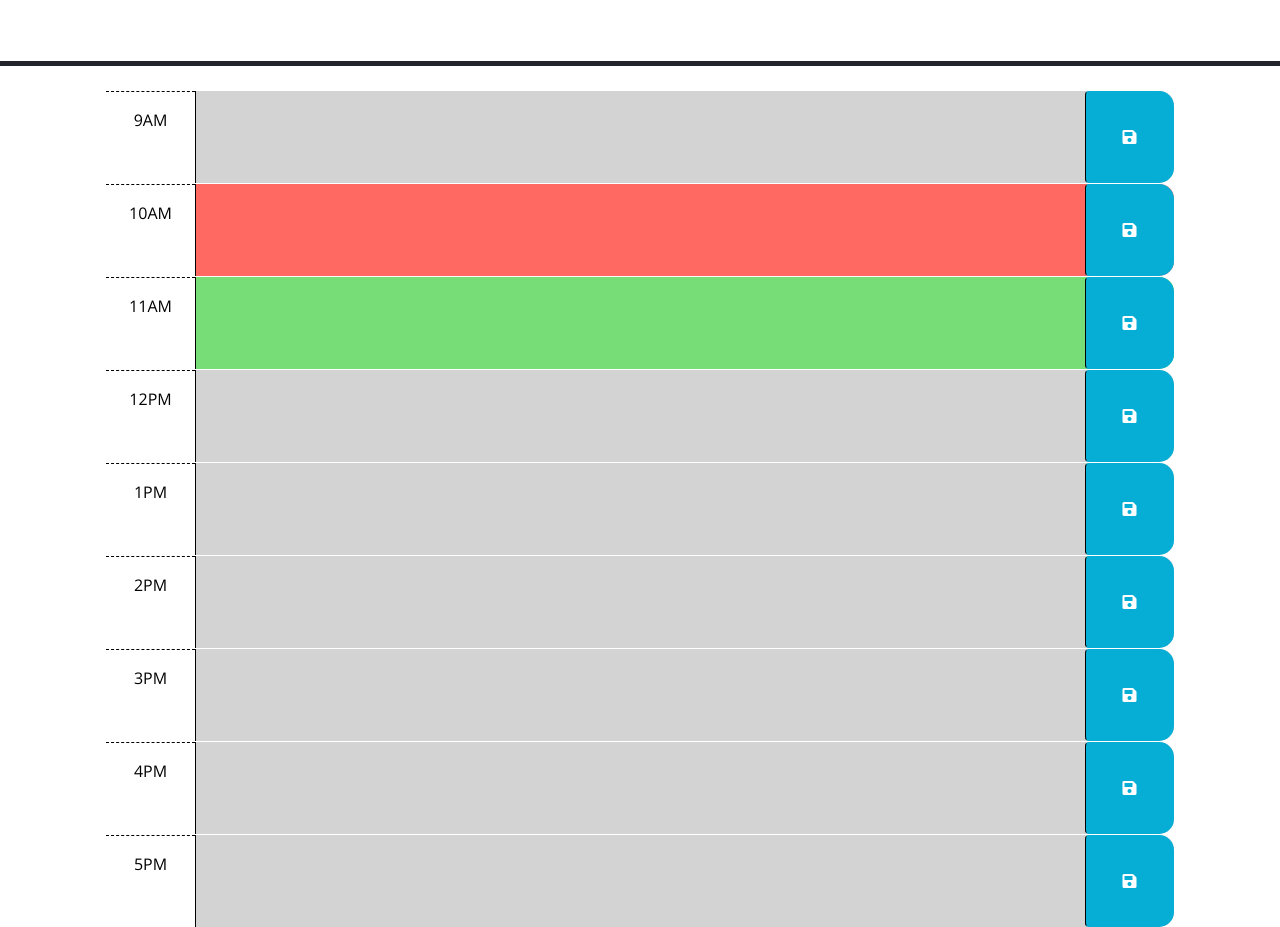
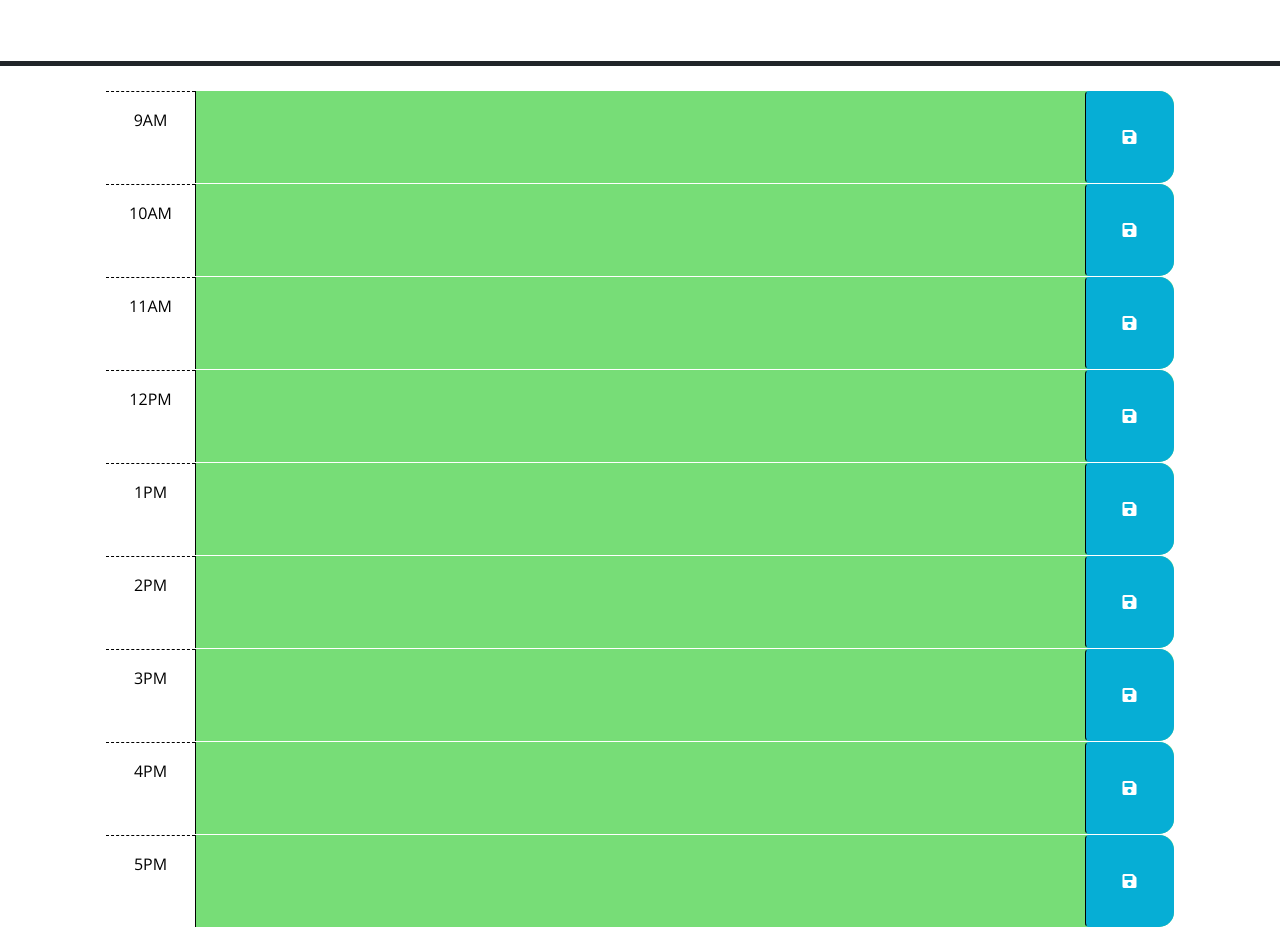
Before and after one commit to Exo-MDR-CD2000/Work-Day-Scheduler, a plain HTML site: page index.html in a window 1280 px wide. Shown: the part 166-1093 px from the top of the page. Drawn offline with nearby package versions, Linux system fonts and the light colour scheme.

Commit message:
updated css classes

```diff
--- a/index.html
+++ b/index.html
@@ -43,7 +43,7 @@
         <!-- so figure out a way to use jquery and day.js to create a page that dynamically updates the date and time and then linnk that to a scheduler. The javascript will update the css style for each div hour block according to the current time.  -->
 
       <!-- Example of a past time block. The "past" class adds a gray background color. -->
-      <div id="hour-9" class="row time-block past">
+      <div id="hour-9" class="row time-block past present future">
         <div class="col-2 col-md-1 hour text-center py-3">9AM</div>
         <textarea class="col-8 col-md-10 description" rows="3"> </textarea>
         <button class="btn saveBtn col-2 col-md-1" aria-label="save">
@@ -52,7 +52,7 @@
       </div>
 
       <!-- Example of a a present time block. The "present" class adds a red background color. -->
-      <div id="hour-10" class="row time-block present">
+      <div id="hour-10" class="row time-block past present future">
         <div class="col-2 col-md-1 hour text-center py-3">10AM</div>
         <textarea class="col-8 col-md-10 description" rows="3"> </textarea>
         <button class="btn saveBtn col-2 col-md-1" aria-label="save">
@@ -61,7 +61,7 @@
       </div>
 
       <!-- Example of a future time block. The "future" class adds a green background color. -->
-      <div id="hour-11" class="row time-block future">
+      <div id="hour-11" class="row time-block past present future">
         <div class="col-2 col-md-1 hour text-center py-3">11AM</div>
         <textarea class="col-8 col-md-10 description" rows="3"> </textarea>
         <button class="btn saveBtn col-2 col-md-1" aria-label="save">
@@ -69,7 +69,7 @@
         </button>
       </div>
 
-      <div id="hour-12" class="row time-block past">
+      <div id="hour-12" class="row time-block past present future">
         <div class="col-2 col-md-1 hour text-center py-3">12PM</div>
         <textarea class="col-8 col-md-10 description" rows="3"> </textarea>
         <button class="btn saveBtn col-2 col-md-1" aria-label="save">
@@ -77,7 +77,7 @@
         </button>
       </div>
 
-      <div id="hour-1" class="row time-block past">
+      <div id="hour-1" class="row time-block past present future">
         <div class="col-2 col-md-1 hour text-center py-3">1PM</div>
         <textarea class="col-8 col-md-10 description" rows="3"> </textarea>
         <button class="btn saveBtn col-2 col-md-1" aria-label="save">
@@ -85,7 +85,7 @@
         </button>
       </div>
 
-      <div id="hour-2" class="row time-block past">
+      <div id="hour-2" class="row time-block past present future">
         <div class="col-2 col-md-1 hour text-center py-3">2PM</div>
         <textarea class="col-8 col-md-10 description" rows="3"> </textarea>
         <button class="btn saveBtn col-2 col-md-1" aria-label="save">
@@ -93,7 +93,7 @@
         </button>
       </div>
 
-      <div id="hour-3" class="row time-block past">
+      <div id="hour-3" class="row time-block past present future">
         <div class="col-2 col-md-1 hour text-center py-3">3PM</div>
         <textarea class="col-8 col-md-10 description" rows="3"> </textarea>
         <button class="btn saveBtn col-2 col-md-1" aria-label="save">
@@ -101,7 +101,7 @@
         </button>
       </div>
 
-      <div id="hour-4" class="row time-block past">
+      <div id="hour-4" class="row time-block past present future">
         <div class="col-2 col-md-1 hour text-center py-3">4PM</div>
         <textarea class="col-8 col-md-10 description" rows="3"> </textarea>
         <button class="btn saveBtn col-2 col-md-1" aria-label="save">
@@ -109,7 +109,7 @@
         </button>
       </div>
 
-      <div id="hour-5" class="row time-block past">
+      <div id="hour-5" class="row time-block past present future">
         <div class="col-2 col-md-1 hour text-center py-3">5PM</div>
         <textarea class="col-8 col-md-10 description" rows="3"> </textarea>
         <button class="btn saveBtn col-2 col-md-1" aria-label="save">
```
